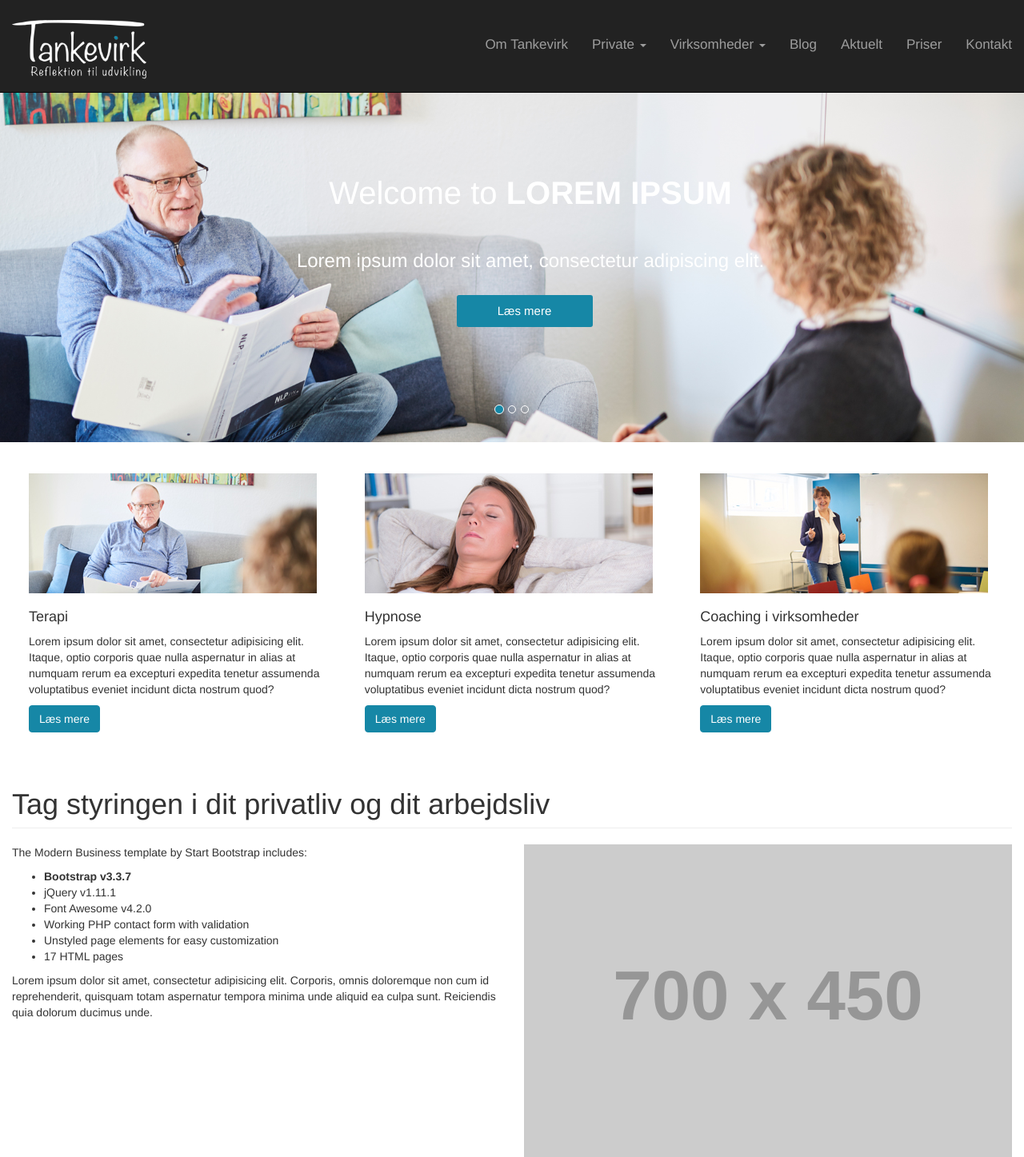
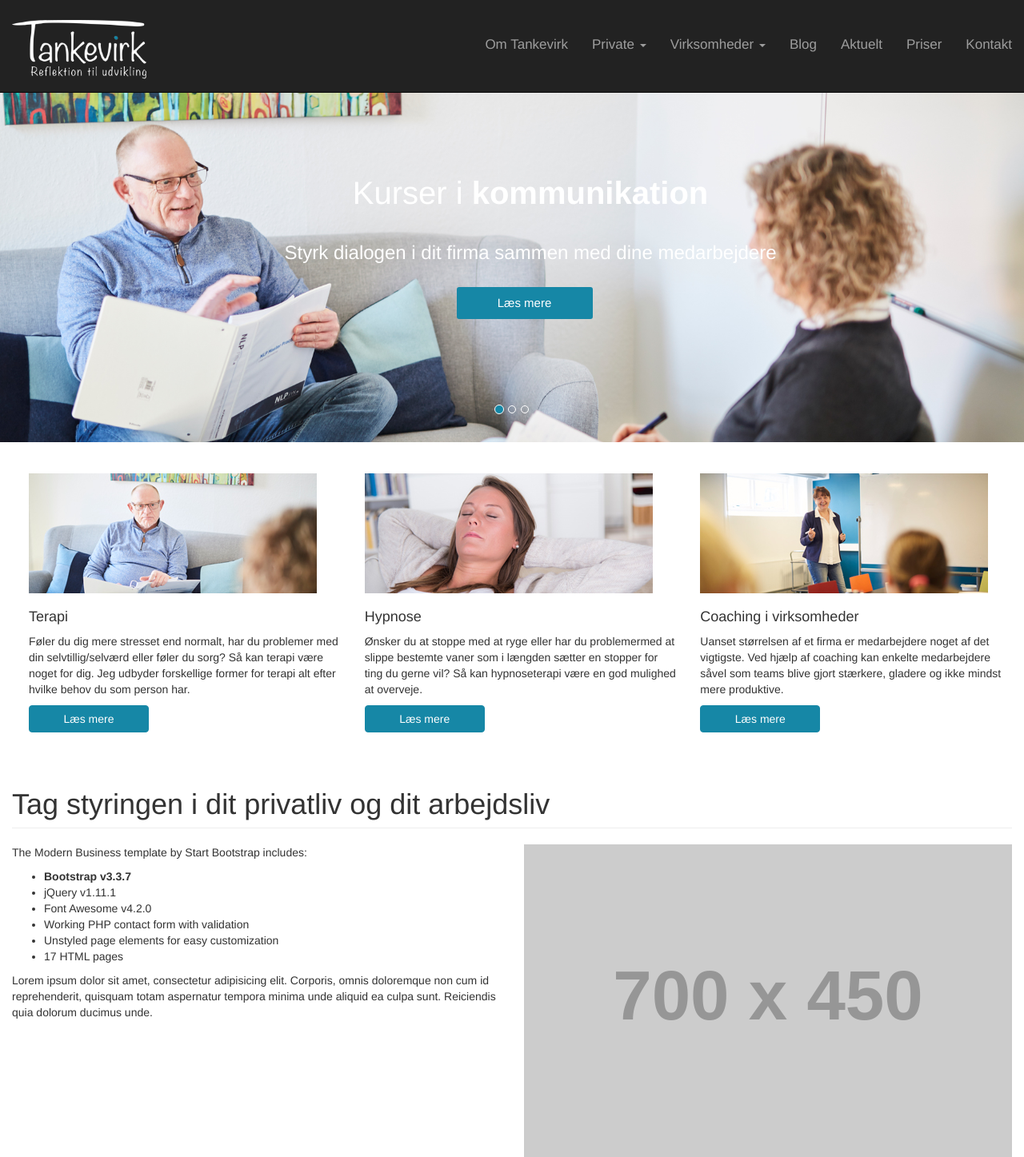
Before and after one commit to nadiaaamand/Tankevirk, a PHP site: page / in a window 1280 px wide. Shown: the top 1447 px of the page at 80% size. Run offline with PHP 8.4, Linux system fonts and the light colour scheme; grey boxes labelled with a size stand in for pictures from a placeholder-image service; some libraries are stand-ins or nearby versions.

Commit message:
Changing text on cat and banner

```diff
--- a/css/style.css
+++ b/css/style.css
@@ -142,11 +142,11 @@
 
 .header-text h2 span {
 
-	padding: 10px;
+	padding: 10px 10px 0 10px;
 }
 
 .header-text h3 span {
-	padding: 15px;
+	padding: 0px 15px 15px;
 	color: #fff;
 }
 
@@ -174,6 +174,7 @@
     color: #fff;
     background-color: #1687A6;
     border-color: #1687A6;
+	min-width: 150px;
 }
 .btn-default:hover{
 	color:#333;
@@ -235,3 +236,7 @@
 .navbar-inverse .navbar-nav>li>a {
     font-size: 17px;
 	}}
+.h2, h2 {
+	margin-bottom: 0px;
+	padding-bottom: 0px;
+}
--- a/index.php
+++ b/index.php
@@ -54,15 +54,15 @@
                     <div class="header-text hidden-xs">
                         <div class="col-md-12 text-center">
                             <h2>
-                            	<span>Welcome to <strong>LOREM IPSUM</strong></span>
+                            	<span>Kurser i<strong> kommunikation</strong></span>
                             </h2>
                             <br>
                             <h3>
-                            	<span>Lorem ipsum dolor sit amet, consectetur adipiscing elit.</span>
+                            	<span>Styrk dialogen i dit firma sammen med dine medarbejdere</span>
                             </h3>
                             <br>
                             <div class="">
-                                <a class="btn btn-theme btn-sm btn-min-block" href="#">Læs mere</a></div>
+                                <a class="btn btn-theme btn-sm btn-min-block" href="kurser_kommunikation.php">Læs mere</a></div>
                         </div>
                     </div><!-- /header-text -->
 			    </div>
@@ -72,15 +72,15 @@
                     <div class="header-text hidden-xs">
                         <div class="col-md-12 text-center">
                             <h2>
-                                <span>Welcome to LOREM IPSUM</span>
+                                <span>Bliv klar til arbejdsmarkedet</span>
                             </h2>
                             <br>
                             <h3>
-                            	<span>Lorem ipsum dolor sit amet, consectetur adipiscing elit.</span>
+                            	<span>Styrk dig selv og dine kompetencer</span>
                             </h3>
                             <br>
                             <div class="">
-                                <a class="btn btn-theme btn-sm btn-min-block" href="#">Kontakt</a></div>
+                                <a class="btn btn-theme btn-sm btn-min-block" href="kommune_kursus.php">Læs mere</a></div>
                         </div>
                     </div><!-- /header-text -->
 			    </div>
@@ -90,15 +90,15 @@
                     <div class="header-text hidden-xs">
                         <div class="col-md-12 text-center">
                             <h2>
-                                <span>Welcome to LOREM IPSUM</span>
+                                <span>Priser</span>
                             </h2>
                             <br>
                             <h3>
-                            	<span>Lorem ipsum dolor sit amet, consectetur adipiscing elit.</span>
+                            	<span>Se priserne for terapi og coaching</span>
                             </h3>
                             <br>
                             <div class="">
-                                <a class="btn btn-theme btn-sm btn-min-block" href="#">Læs mere</a></div>
+                                <a class="btn btn-theme btn-sm btn-min-block" href="priser.php">Læs mere</a></div>
                         </div>
                     </div><!-- /header-text -->
 			    </div>
@@ -124,8 +124,9 @@
                     </div>
 
                     <div class="panel-body">
-                        <p>Lorem ipsum dolor sit amet, consectetur adipisicing elit. Itaque, optio corporis quae nulla aspernatur in alias at numquam rerum ea excepturi expedita tenetur assumenda voluptatibus eveniet incidunt dicta nostrum quod?</p>
-                        <a href="psykoterapi.php" class="btn btn-default">Læs mere</a>
+                        <p>Føler du dig mere stresset end normalt, har du problemer med din selvtillig/selværd
+                        eller føler du sorg? Så kan terapi være noget for dig. Jeg udbyder forskellige former for terapi alt efter hvilke behov du som person har.</p>
+                        <a href="samtaleterapi.php" class="btn btn-default">Læs mere</a>
                     </div>
                 </div>
             </div>
@@ -136,7 +137,7 @@
                         <h4>Hypnose</h4>
                     </div>
                     <div class="panel-body">
-                        <p>Lorem ipsum dolor sit amet, consectetur adipisicing elit. Itaque, optio corporis quae nulla aspernatur in alias at numquam rerum ea excepturi expedita tenetur assumenda voluptatibus eveniet incidunt dicta nostrum quod?</p>
+                        <p>Ønsker du at stoppe med at ryge eller har du problemermed at slippe bestemte vaner som i længden sætter en stopper for ting du gerne vil? Så kan hypnoseterapi være en god mulighed at overveje. </p>
                         <a href="hypnose.php" class="btn btn-default">Læs mere</a>
                     </div>
                 </div>
@@ -148,7 +149,7 @@
                         <h4>Coaching i virksomheder</h4>
                     </div>
                     <div class="panel-body">
-                        <p>Lorem ipsum dolor sit amet, consectetur adipisicing elit. Itaque, optio corporis quae nulla aspernatur in alias at numquam rerum ea excepturi expedita tenetur assumenda voluptatibus eveniet incidunt dicta nostrum quod?</p>
+                        <p>Uanset størrelsen af et firma er medarbejdere noget af det vigtigste. Ved hjælp af coaching kan enkelte medarbejdere såvel som teams blive gjort stærkere, gladere og ikke mindst mere produktive. </p>
                         <a href="coaching_virksomhed.php" class="btn btn-default">Læs mere</a>
                     </div>
                 </div>
--- a/navigation.php
+++ b/navigation.php
@@ -40,9 +40,9 @@
                           <li>
                                 <a href="hypnose.php">Hypnose</a>
                             </li>
-                           <li class="dropdown-submenu"><a tabindex="-1" href="#">Coaching</a>
+                           <li class="dropdown-submenu"><a tabindex="-1" href="coaching.php">Coaching</a>
                 <ul class="dropdown-menu">
-					<li><a tabindex="-1" href="samtaleterapi.php">Hvordan foregår coaching?</a></li></ul>
+					<li><a tabindex="-1" href="hvordan_coaching.php">Hvordan foregår coaching?</a></li></ul>
                             <li>
                                 <a href="detsigerkunder.php">Det siger kunderne</a>
                             </li>
```
